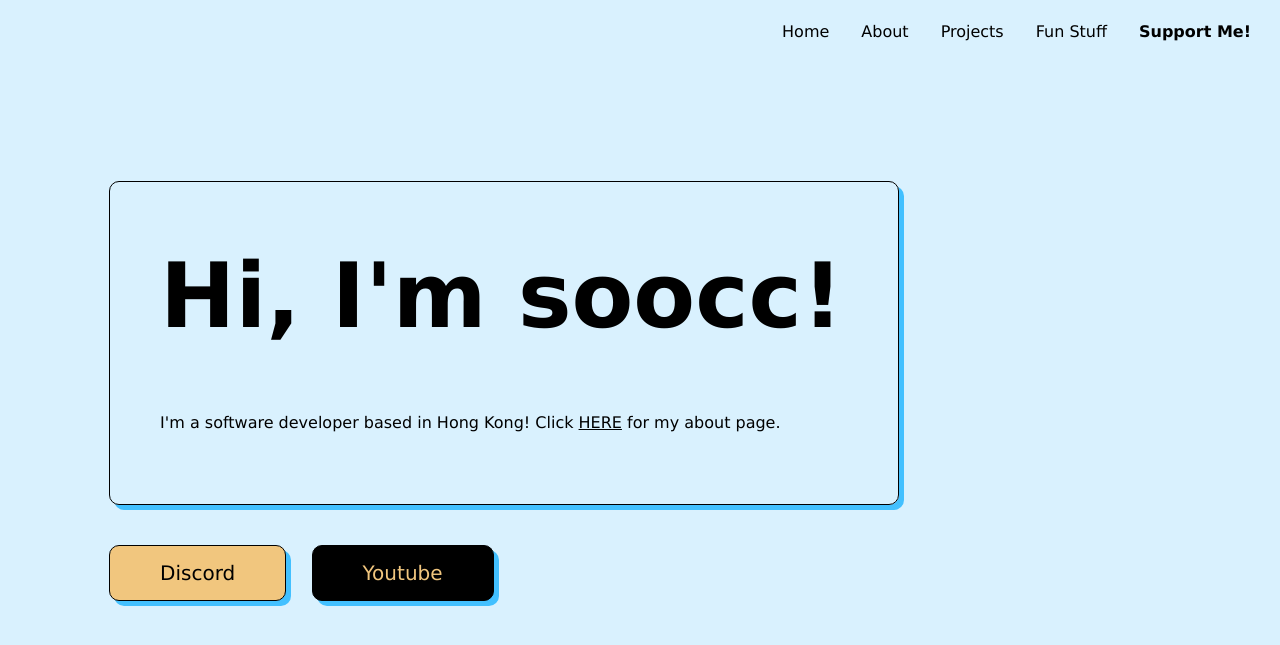
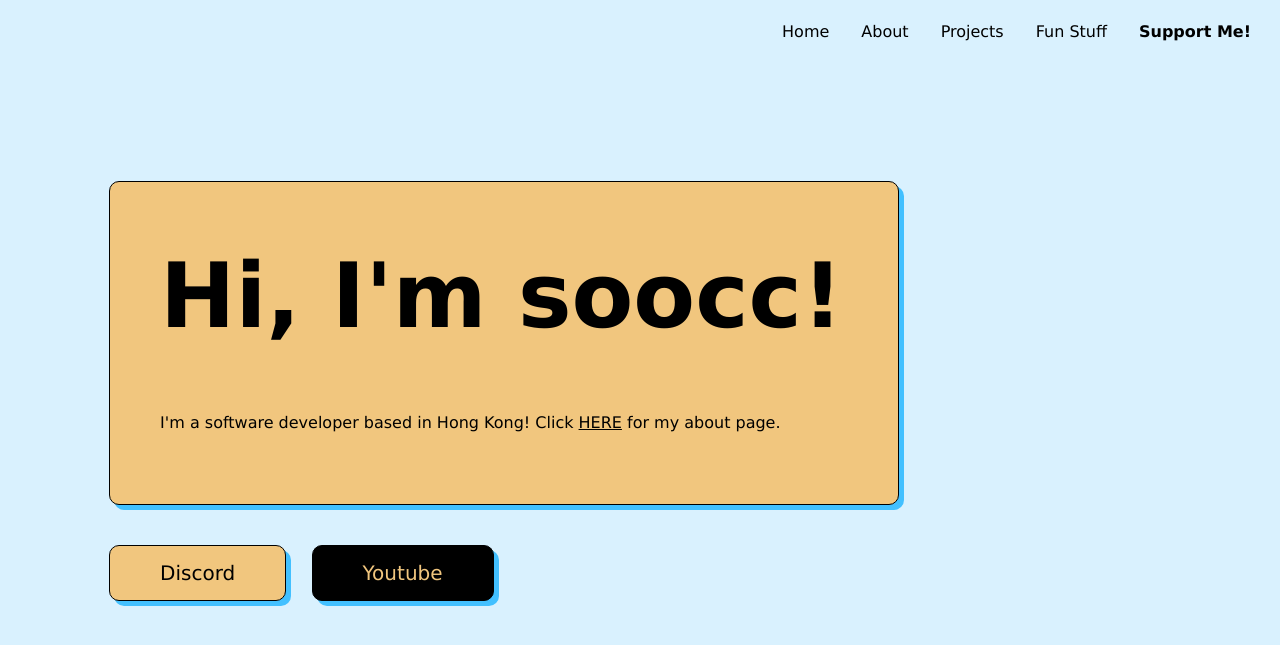
Before and after one commit to soocc/sooccsocks2, a Jekyll site: the page built from index.html, in a window 1280 px wide. Shown: the top 645 px of the page. Built offline with Jekyll 4.4.1, drawn with Linux system fonts in a browser that asks for light colours.

Commit message:
Update index.html

```diff
--- a/index.html
+++ b/index.html
@@ -22,6 +22,7 @@ layout: default
       }
 
       .first {
+        background-color: #f1c67e;
         width: max-content;
         margin-top: 10%;
         margin-left: 8%;
```
